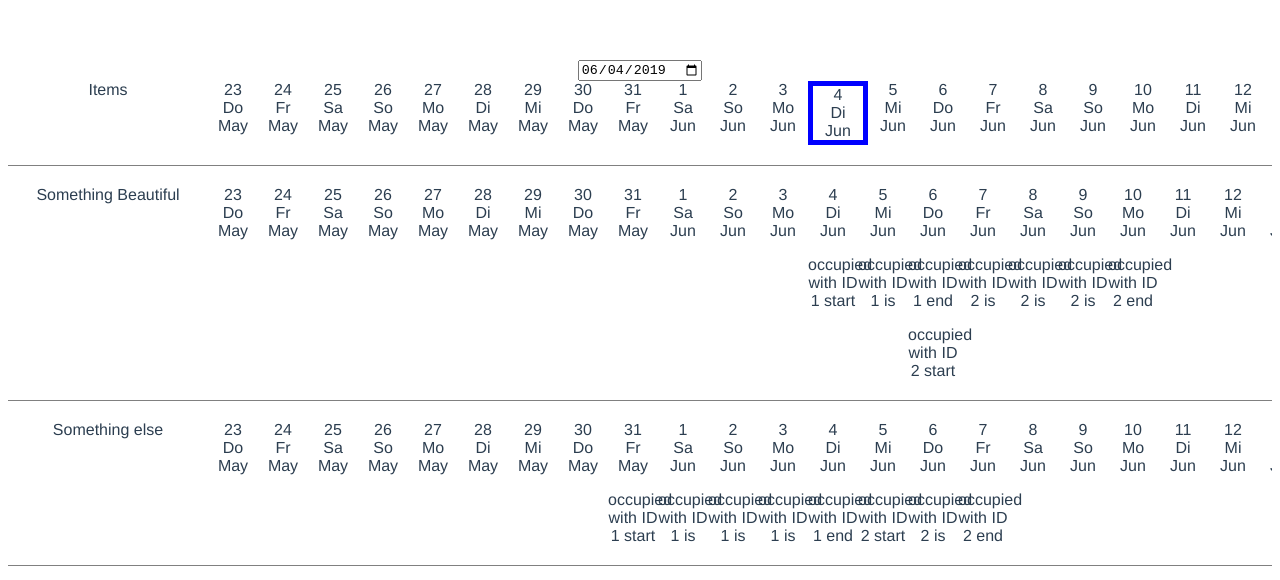
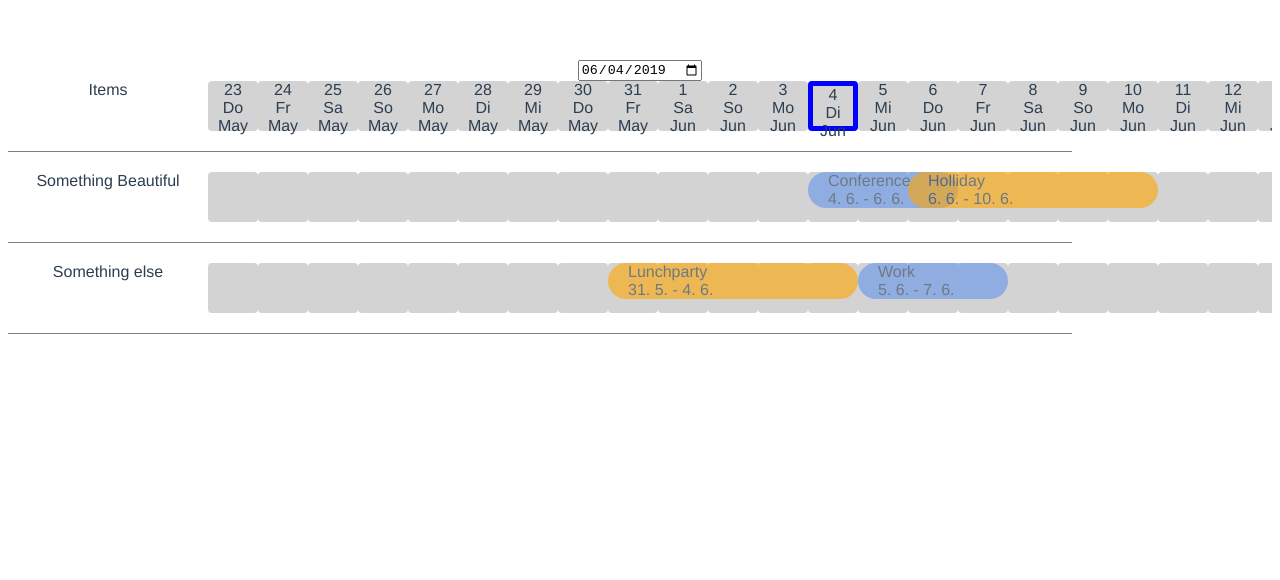
Before and after one commit to ewatch/vue-horizontal-calendar, a Vue app: page / in a window 1280 px wide. Shown: the top 580 px of the page. Built offline with nearby package versions, Linux system fonts and the light colour scheme.

Commit message:
occupations as layers on rows

```diff
--- a/src/App.vue
+++ b/src/App.vue
@@ -32,7 +32,8 @@ export default {
               id: 2,
               name: "Holliday",
               startDate: todayDate + days(2),
-              endDate: todayDate + days(6)
+              endDate: todayDate + days(6),
+              background: "orange"
             }
           ]
         },
@@ -44,7 +45,8 @@ export default {
               id: 1,
               name: "Lunchparty",
               startDate: todayDate - days(4),
-              endDate: todayDate
+              endDate: todayDate,
+              background: "orange"
             },
             {
               id: 2,
--- a/src/components/Calendar.vue
+++ b/src/components/Calendar.vue
@@ -22,6 +22,8 @@
       v-bind:key="element.id"
       :title="element.name"
       :dates="datesWithOccupations(dates, element.occupations)"
+      :occupations="element.occupations"
+      :labelWidth="labelWidth"
     />
   </div>
 </template>
@@ -52,7 +54,8 @@ export default {
   },
   data() {
     return {
-      selectedDate: new Date()
+      selectedDate: new Date(),
+      labelWidth: 200 // keep in sync with css var
     };
   },
   computed: {
@@ -137,6 +140,10 @@ export default {
 $labelWidth: 200px;
 $cellWidth: 50px;
 
+* {
+  box-sizing: border-box;
+}
+
 .outer {
   overflow-y: scroll;
 }
@@ -160,10 +167,23 @@ $cellWidth: 50px;
 
 .cell {
   width: $cellWidth;
+  height: $cellWidth;
   flex: 0 0 $cellWidth;
+  background-color: lightgrey;
+  border-radius: 4px;
 }
 
 .today {
   border: 5px solid blue;
 }
+
+.occupation {
+  position: absolute;
+  top: 0;
+  padding-left: 20px;
+  text-align: left;
+  opacity: 0.6;
+  background-color: cornflowerblue;
+  border-radius: 20px;
+}
 </style>
--- a/src/components/Row.vue
+++ b/src/components/Row.vue
@@ -7,16 +7,50 @@
       :key="date.date.getTime()"
       :class="cssClass"
     >
-      <!--{{ log(date) }}-->
-      {{ date.date.getDate() }}
-      <div>{{ getDayName(date.date.getDay()) }}</div>
-      <div>{{ getMonthName(date.date.getMonth()) }}</div>
-      <template v-for="occupied in date.occupi">
-        <div :key="occupied.id" v-if="occupied.state" style="margin-top: 1rem;">
-          occupied with ID {{ occupied.id }} {{ occupied.type }}
-        </div>
-      </template>
+      <!--      {{ date.date.getDate() }}-->
+      <!--      <div>{{ getDayName(date.date.getDay()) }}</div>-->
+      <!--      <div>{{ getMonthName(date.date.getMonth()) }}</div>-->
+      <!--      @todo: might come handy for single day marks -->
+      <!--      <template v-for="occupied in date.occupi">-->
+      <!--        <div :key="occupied.id" v-if="occupied.state" style="margin-top: 1rem;">-->
+      <!--          occupied with ID {{ occupied.id }} {{ occupied.type }}-->
+      <!--        </div>-->
+      <!--      </template>-->
     </div>
+    <!--    {{ log(occupations) }}-->
+    <template v-for="occupied in occupations">
+      <div
+        class="occupation"
+        :key="occupied.id"
+        :style="
+          `width: ${daysInDateRange(occupied.startDate, occupied.endDate) *
+            50}px;
+           left: ${(daysInDateRange(dates[0].date, occupied.startDate) - 1) *
+             50 +
+             labelWidth}px;
+           background-color: ${occupied.background}
+           `
+        "
+      >
+        <span>
+          {{ occupied.name }}
+          <br />
+          {{
+            new Date(occupied.startDate).getDate() +
+              ". " +
+              (new Date(occupied.startDate).getMonth() + 1) +
+              "."
+          }}
+          -
+          {{
+            new Date(occupied.endDate).getDate() +
+              ". " +
+              (new Date(occupied.endDate).getMonth() + 1) +
+              "."
+          }}
+        </span>
+      </div>
+    </template>
   </div>
 </template>
 
@@ -32,6 +66,14 @@ export default {
     dates: {
       type: Array,
       default: () => []
+    },
+    occupations: {
+      type: Array,
+      default: () => []
+    },
+    labelWidth: {
+      type: Number,
+      default: 200
     }
   },
   computed: {
@@ -44,6 +86,18 @@ export default {
     getMonthName: dateHelper.getMonthName,
     log: v => {
       console.log(v);
+    },
+    daysInDateRange: (firstDate, secondDate) => {
+      // https://stackoverflow.com/a/2627493/4375061
+      const oneDay = 24 * 60 * 60 * 1000; // hours*minutes*seconds*milliseconds
+
+      const firstStart = new Date(firstDate);
+      firstStart.setHours(0, 0, 0, 0);
+      const secondEnd = new Date(secondDate);
+      secondEnd.setHours(23, 59, 59, 999);
+
+      const diffDays = Math.round(Math.abs((firstStart - secondEnd) / oneDay));
+      return diffDays;
     }
   }
 };
```
